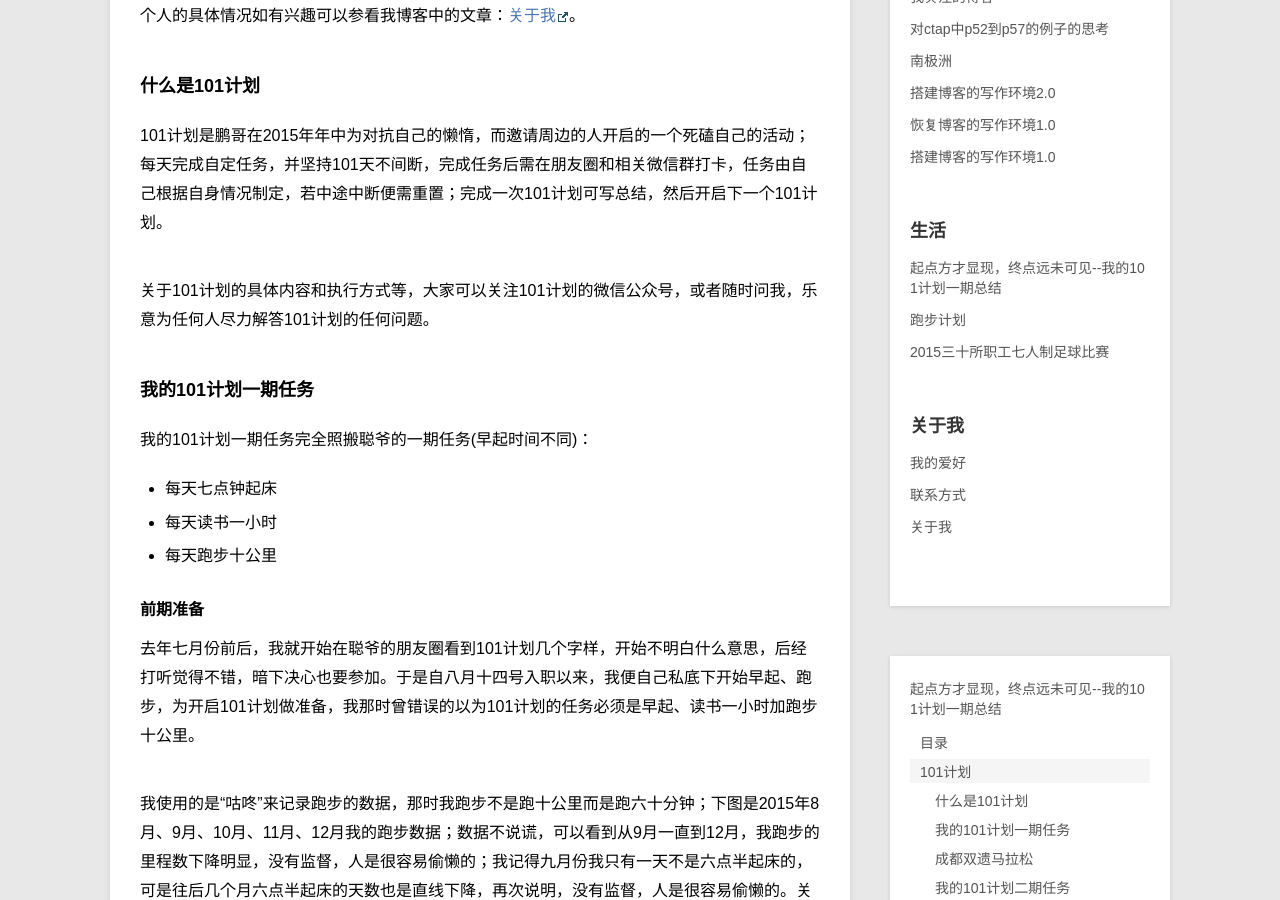
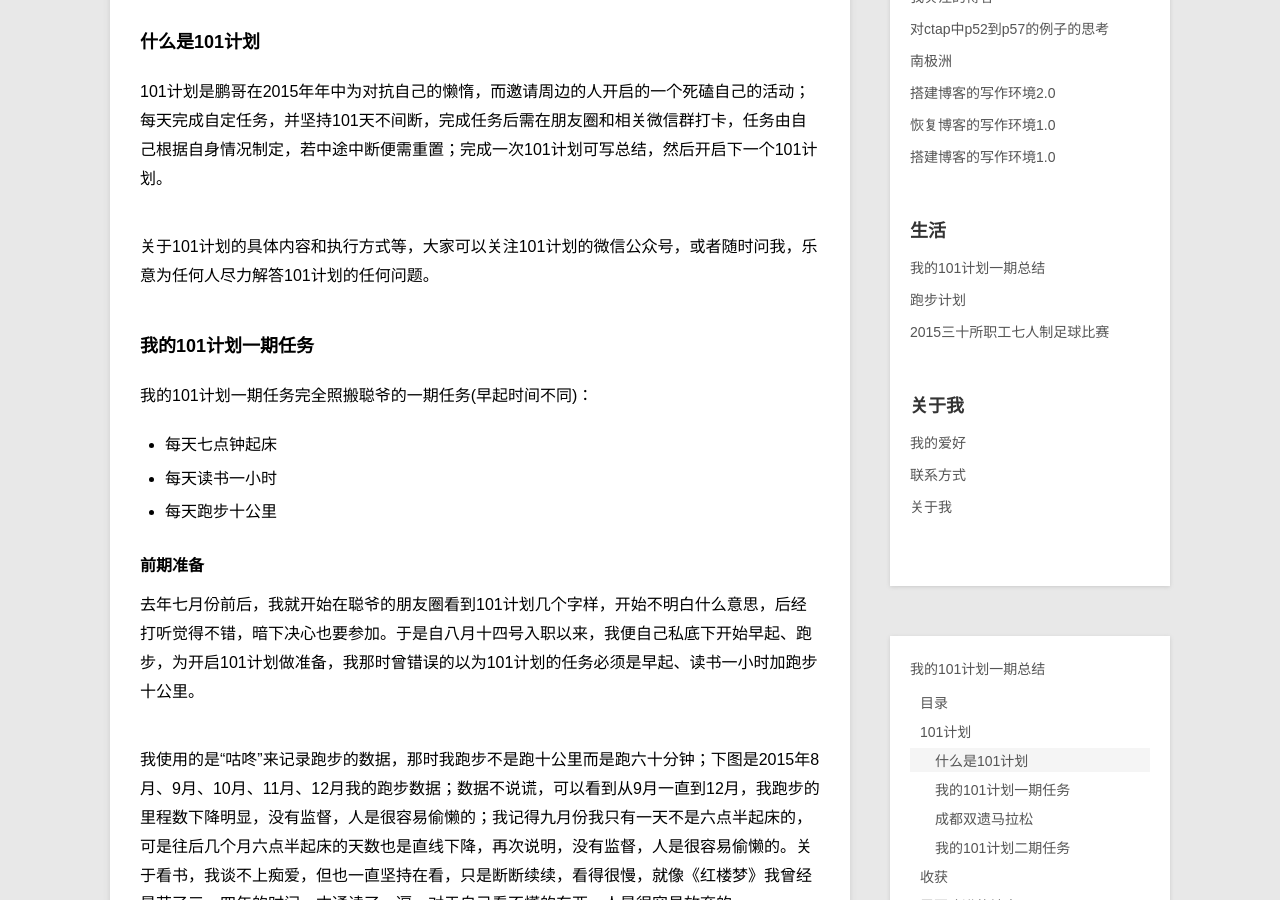
Before and after one commit to xiaofandh12/xiaofandh12.github.io, a Jekyll site: the page built from _posts/life/2016-04-11-Summary-First.md, in a window 1280 px wide and 900 px high, scrolled down 929 px. Built offline with Jekyll 4.4.1, drawn with Linux system fonts in a browser that asks for light colours; Markdown is read by kramdown in place of the engine named in the settings; comment, search, counter and statistics services are not loaded; some of the changed text lies outside the part shown.

Commit message:
2016-04-11-Summary-First.md 改一下文章的标题

```diff
--- a/_posts/life/2016-04-11-Summary-First.md
+++ b/_posts/life/2016-04-11-Summary-First.md
@@ -1,6 +1,6 @@
 ---
 layout: post
-title: 起点方才显现，终点远未可见--我的101计划一期总结
+title: 我的101计划一期总结
 category: life
 description: 101计划，一期总结，初稿写于2016-04-02，定稿于2016-04-15
 ---
```
